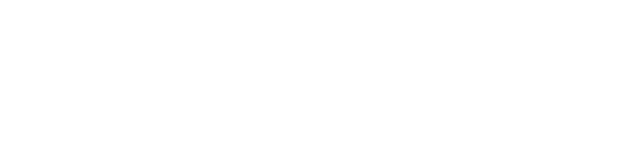
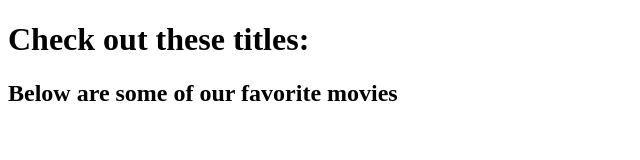
Before and after one commit to Andychochocho/epicodus_top_5_movies, a plain HTML site: page index.html in a window 1280 px wide. Shown: the whole page, without its empty margins (0-640 px from the left). Drawn offline with Linux system fonts and the light colour scheme.

Commit message:
Add a title and headers

```diff
--- a/index.html
+++ b/index.html
@@ -1,10 +1,12 @@
 <!DOCTYPE html>
 <html>
 <head>
-<title></title>
+  <title>Our Favorite Movies!</title>
 </head>
 
 <body>
+  <h1>Check out these titles:</h1>
+  <h2>Below are some of our favorite movies</h2>
+</body>
 
-</body>
 </html>
```
